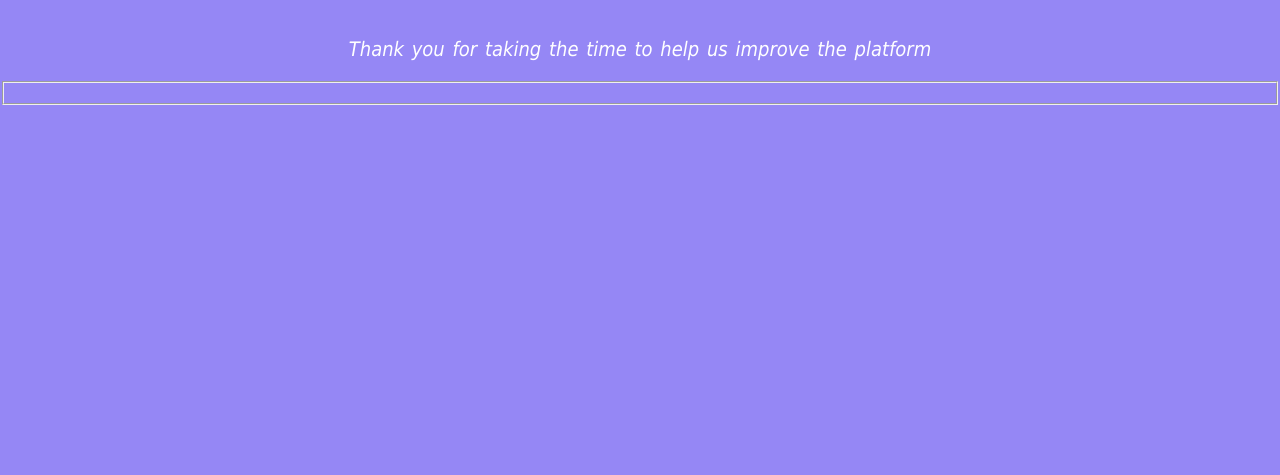
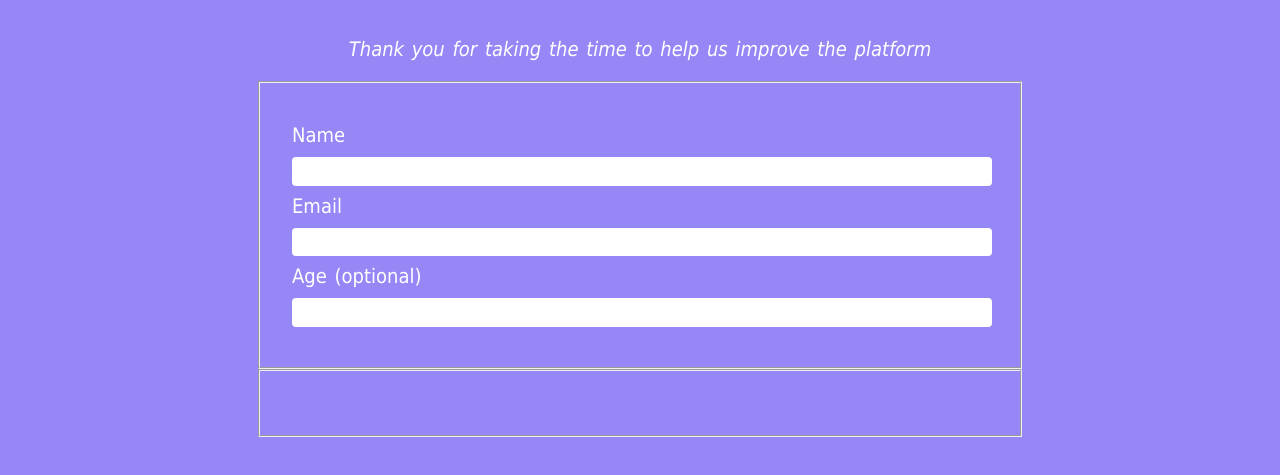
Before and after one commit to aidar2218/layout, a plain HTML site: page surveyForm-fcc/survey.html in a window 1280 px wide. Shown: the part 89-564 px from the top of the page. Drawn offline with Linux system fonts and the light colour scheme.

Commit message:
Commit 5.2. FreeCodeCamp "Survey Form" project

```diff
--- a/surveyForm-fcc/styles.css
+++ b/surveyForm-fcc/styles.css
@@ -18,3 +18,33 @@ h1, p {
    margin: 1em auto;
    text-align: center;
 }
+
+form {
+   margin: 0 auto;
+   max-width: 800px;
+   min-width: 300px;
+   width: 60vw;
+   padding: 0 0 2em 0;
+}
+
+fieldset {
+   padding: 2rem 2rem;
+}
+
+label {
+   display: block;
+   margin: 0.5rem 0;
+}
+
+input, textarea, select {
+   width: 100%;
+   margin: 10px 0 0 0;
+   min-height: 2em;
+}
+
+input, textarea {
+   background-color: #FFFFFF;
+   color: #25253a;
+   border: none;
+   border-radius: 4px;
+}
--- a/surveyForm-fcc/survey.html
+++ b/surveyForm-fcc/survey.html
@@ -11,6 +11,20 @@
 <form id="survey-form" method="post"
       action="https://register-demo.freecodecamp.org">
    <fieldset>
+      <label for="name-label">
+         Name <input type="text" id="name-label"
+                     name="name-label" required />
+      </label>
+      <label for="email-label">
+         Email <input type="email" id="email-label"
+                      name="email-label" required />
+      </label>
+      <label for="number-label">
+         Age (optional) <input type="number" id="number-label"
+                               name="number-label" required />
+      </label>
+   </fieldset>
+   <fieldset>
 
    </fieldset>
 </form>
```
